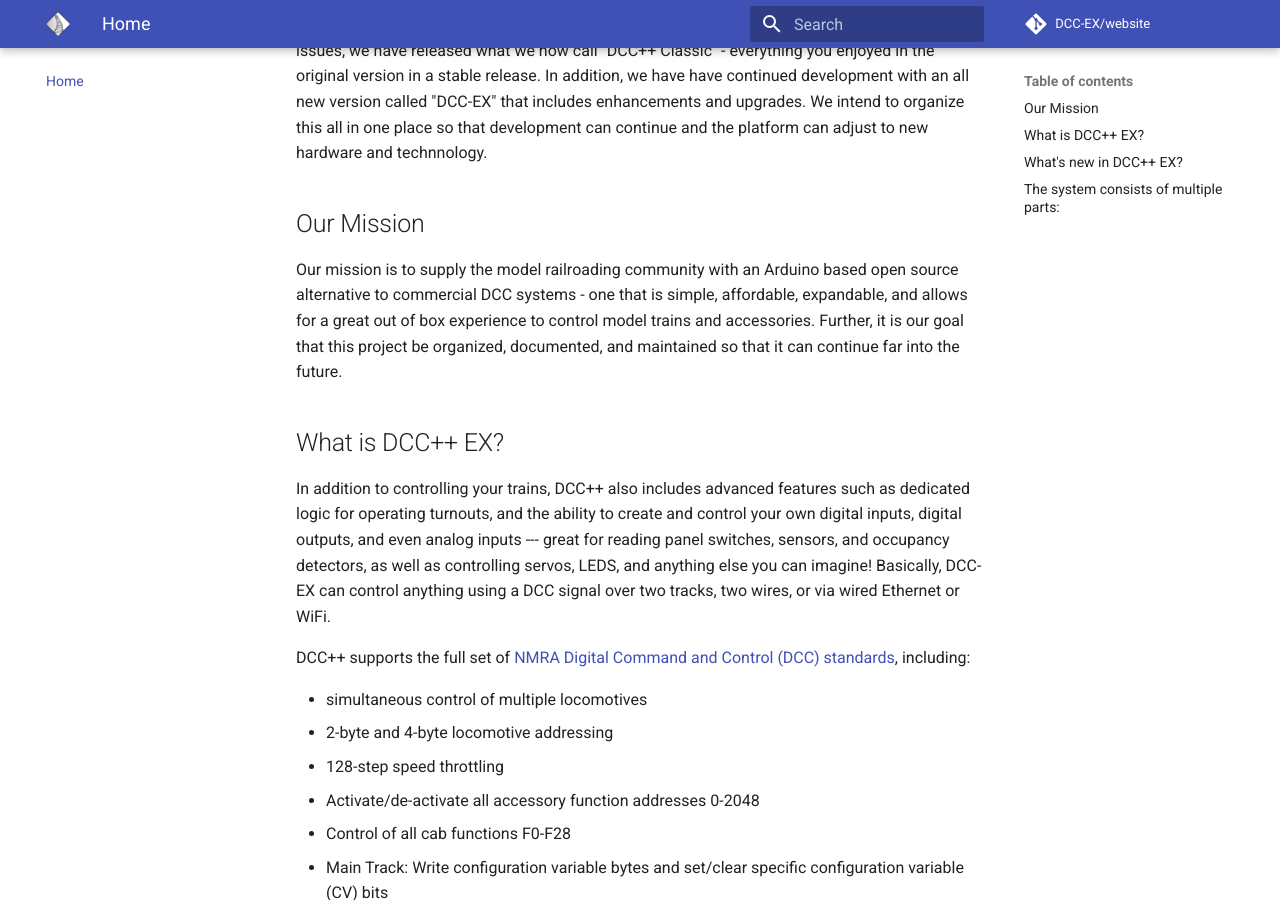
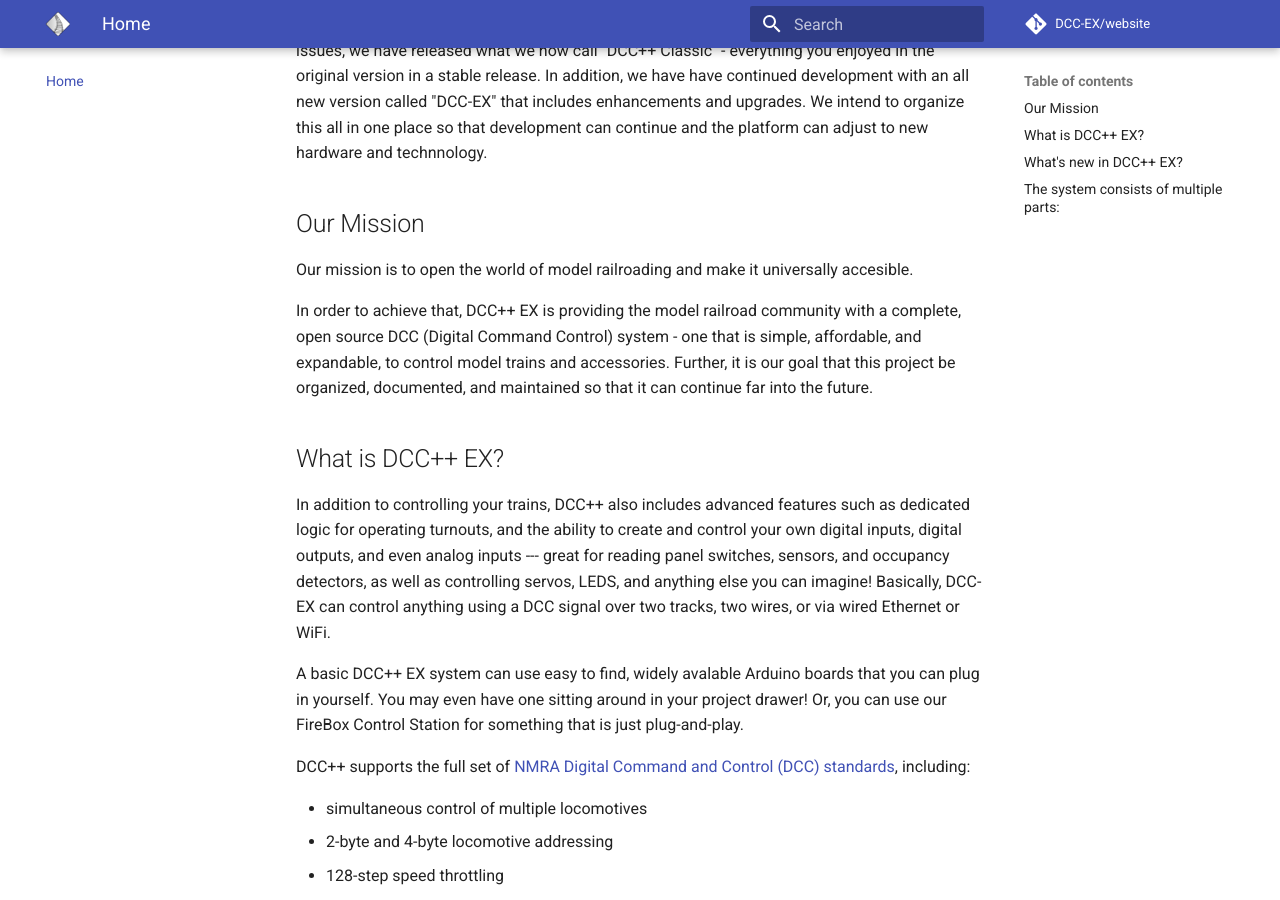
Before and after one commit to DCC-EX/website, an MkDocs documentation site: the page built from docs/index.md, in a window 1280 px wide and 900 px high, scrolled down 481 px. Built offline with MkDocs 1.6.1 and Material for MkDocs 9.7.7, drawn with Linux system fonts in a browser that asks for light colours; comment, search, counter and statistics services are not loaded.

Commit message:
Change mission statement and add about us details

```diff
--- a/docs/index.md
+++ b/docs/index.md
@@ -6,11 +6,15 @@
 Welcome to the DCC++ EX website. DCC++ EX is an open-source hardware and software platform for the operation of DCC-equipped model railroads. It is based on Gregg E. Berman's DCC++ code. DCC-EX picks up where the original DCC++ left off. By addressing some previous issues, we have released what we now call "DCC++ Classic" - everything you enjoyed in the original version in a stable release. In addition, we have have continued development with an all new version called "DCC-EX" that includes enhancements and upgrades. We intend to organize this all in one place so that development can continue and the platform can adjust to new hardware and technnology.
 
 ## Our Mission
-Our mission is to supply the model railroading community with an Arduino based open source alternative to commercial DCC systems - one that is simple, affordable, expandable, and allows for a great out of box experience to control model trains and accessories. Further, it is our goal that this project be organized, documented, and maintained so that it can continue far into the future.
+Our mission is to open the world of model railroading and make it universally accesible.
+
+In order to achieve that, DCC++ EX is providing the model railroad community with a complete, open source DCC (Digital Command Control) system - one that is simple, affordable, and expandable, to control model trains and accessories. Further, it is our goal that this project be organized, documented, and maintained so that it can continue far into the future.
 
 ## What is DCC++ EX?
 
 In addition to controlling your trains, DCC++ also includes advanced features such as dedicated logic for operating turnouts, and the ability to create and control your own digital inputs, digital outputs, and even analog inputs --- great for reading panel switches, sensors, and occupancy detectors, as well as controlling servos, LEDS, and anything else you can imagine! Basically, DCC-EX can control anything using a DCC signal over two tracks, two wires, or via wired Ethernet or WiFi.
+
+A basic DCC++ EX system can use easy to find, widely avalable Arduino boards that you can plug in yourself. You may even have one sitting around in your project drawer! Or, you can use our FireBox Control Station for something that is just plug-and-play.
 
 DCC++ supports the full set of [NMRA Digital Command and Control (DCC) standards](http://www.nmra.org/dcc-working-group "NMRA DCC Working Group"), including:
 
```
Also changed, not shown: docs/about/about-us.md (+1 -1 lines).
